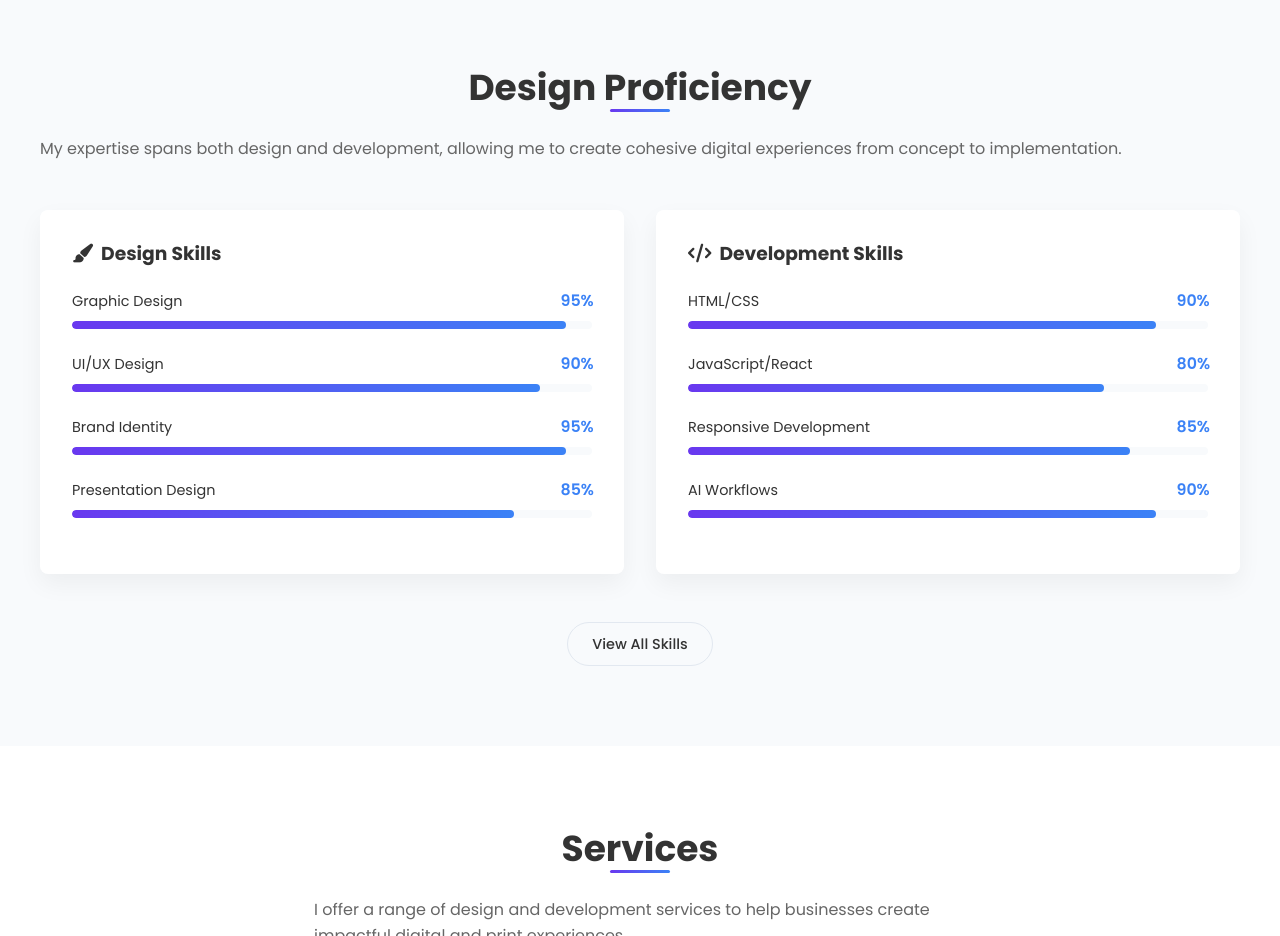
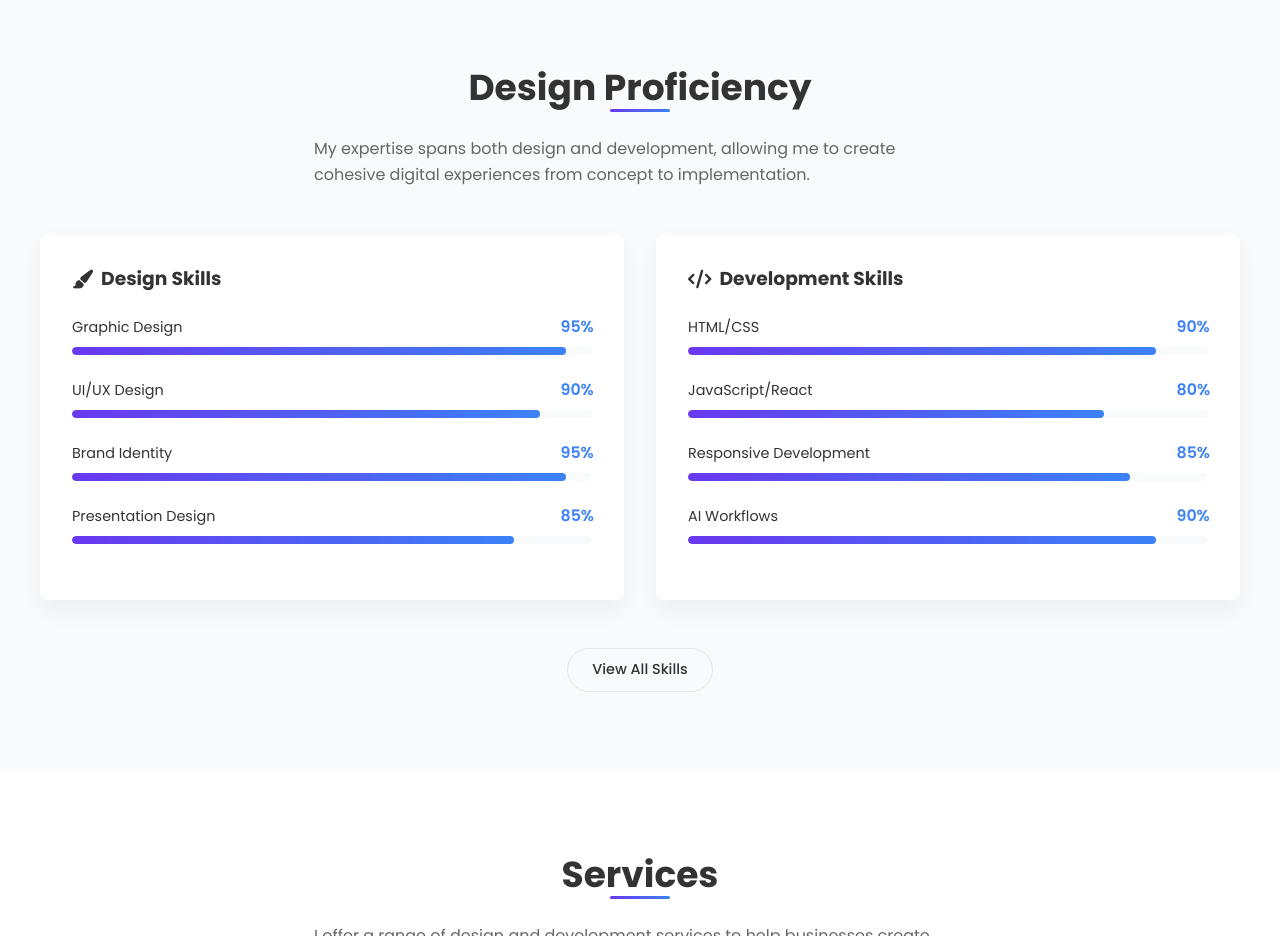
Before and after one commit to DonCarlosDesign/Carlos-A-Portfolio, a plain HTML site: page index.html in a window 1280 px wide. Shown: the part 1660-2596 px from the top of the page. Drawn offline with Linux system fonts and the light colour scheme.

Commit message:
Fix Design Proficiency intro paragraph running full width
A leftover rule in responsive.css set #skills > p to max-width: 1200px
outside any media query, silently beating style.css's correct 700px
value (same specificity, later in the cascade) at every viewport, not
just mobile. Brings #skills > p to full parity with #services > p's
self-contained pattern (text-align/max-width/margin/padding all in one
place) and deletes the broken override instead of patching it.

```diff
--- a/css/responsive.css
+++ b/css/responsive.css
@@ -677,20 +677,3 @@
         margin: 0.75rem 0;
     }
 }
-
-/* ===== Align Design Proficiency intro paragraph ===== */
-#skills > p {
-  /* Match the section’s global horizontal padding */
-  padding: 0 1.5rem;
-  /* Center it and constrain its width like your containers */
-  max-width: 1200px;      /* or whatever your global max-content width is */
-  margin: 0 auto 2rem;    /* auto-center + bottom space to separate from the cards */
-  box-sizing: border-box; /* include the padding in the width */
-}
-
-/* On larger screens you might prefer no side padding: */
-@media (min-width: 992px) {
-  #skills > p {
-    padding: 0;           /* container itself already has enough gutter */
-  }
-}
--- a/css/style.css
+++ b/css/style.css
@@ -766,11 +766,14 @@ header {
     text-align: center;
 }
 
-/* Heading stays centered; body copy standardized to left */
+/* Heading stays centered; body copy standardized to left, same pattern
+   as #services > p (text-align/max-width/margin/padding, no responsive.css
+   override needed) */
 #skills > p {
     text-align: left;
     max-width: 700px;
     margin: 0 auto 2rem;
+    padding: 0 1.5rem;
 }
 
 #skills h2, #skills > p {
@@ -1958,11 +1961,14 @@ button[type="submit"].btn:hover {
     text-align: center;
 }
 
-/* Heading stays centered; body copy standardized to left */
+/* Heading stays centered; body copy standardized to left, same pattern
+   as #services > p (text-align/max-width/margin/padding, no responsive.css
+   override needed) */
 #skills > p {
     text-align: left;
     max-width: 700px;
     margin: 0 auto 2rem;
+    padding: 0 1.5rem;
 }
 
 #skills h2, #skills > p {
```
